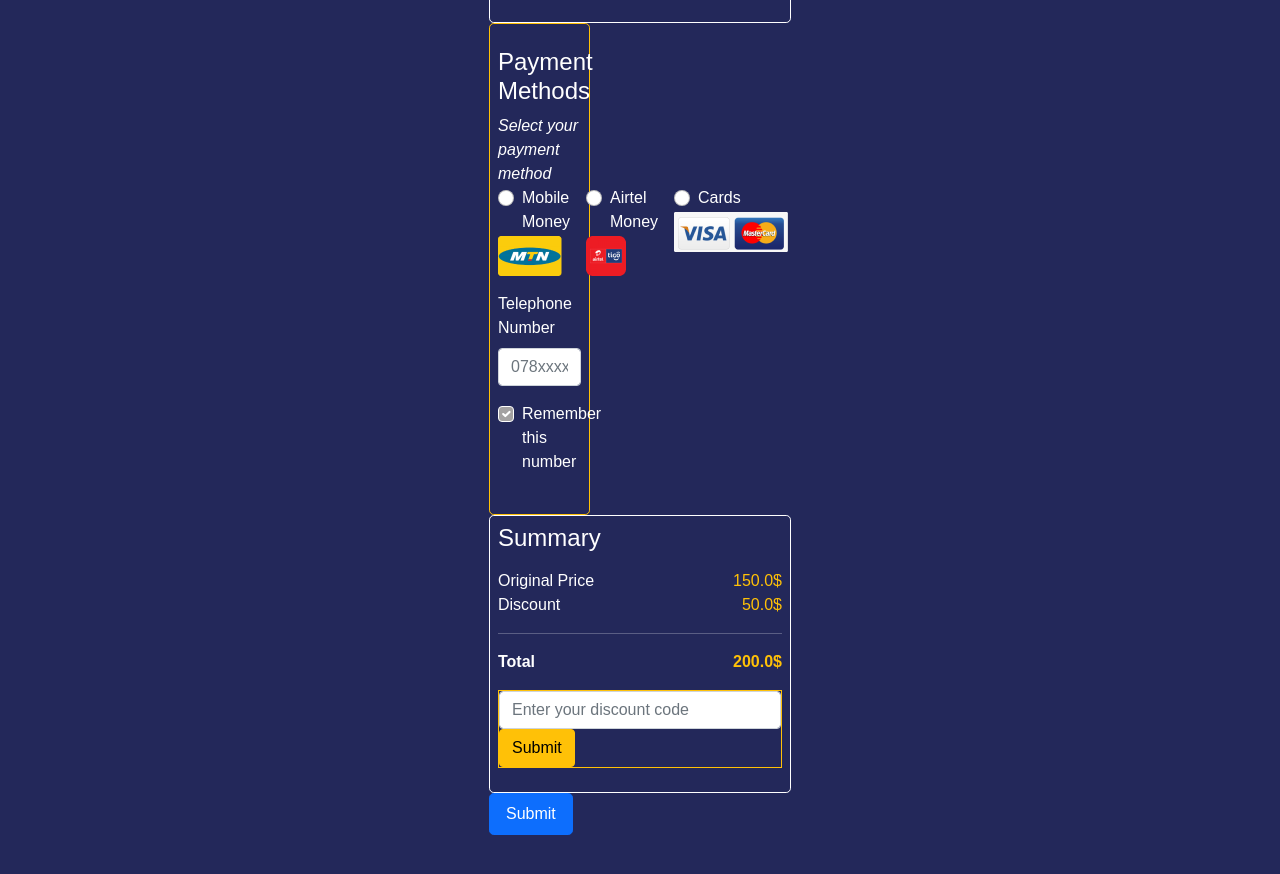
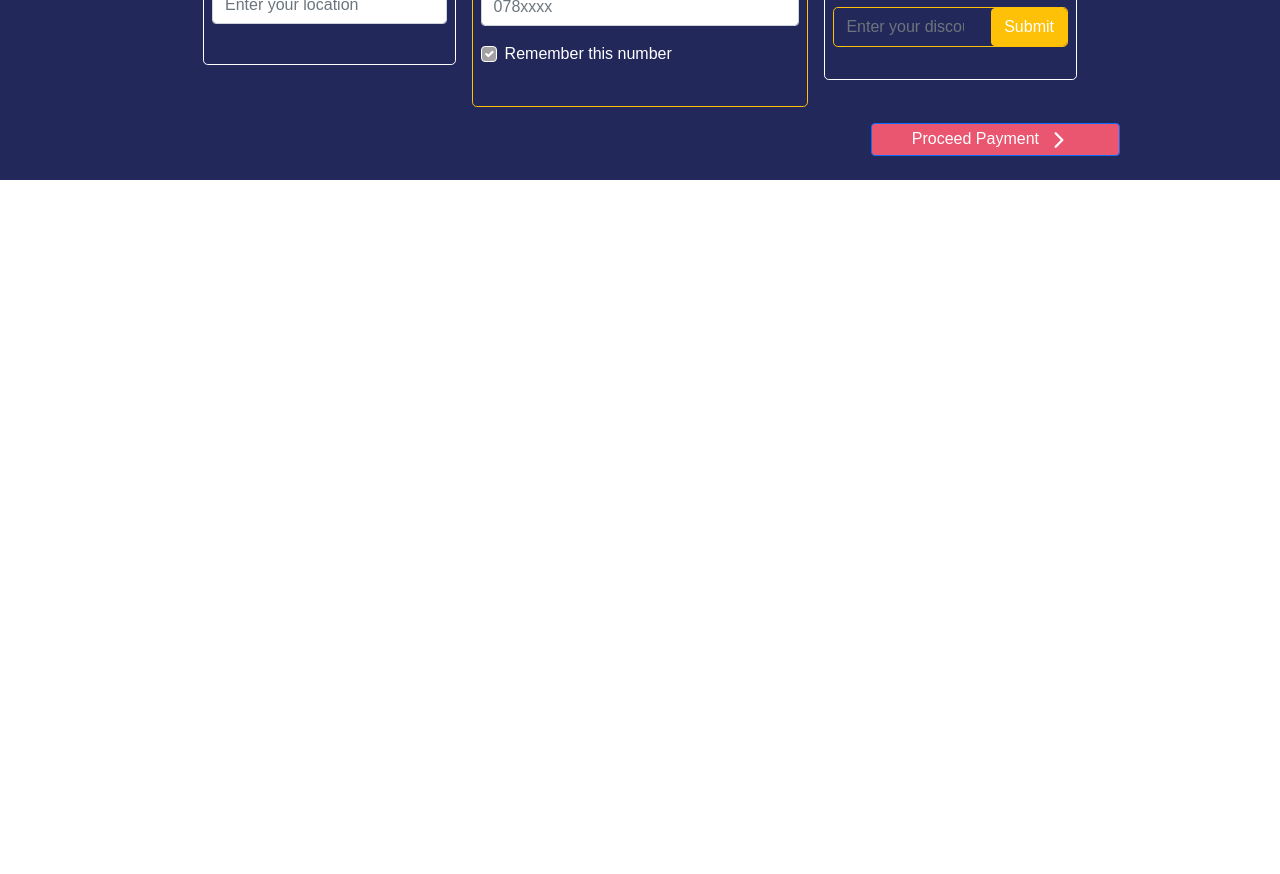
Before and after one commit to BertrandConxy/uzi-task, a React (Create React App) app: page /payment in a window 1280 px wide. Shown: the part 520-1394 px from the top of the page. After the commit the page ends 800 px from the top, so only its background shows below. Built offline with nearby package versions, Linux system fonts and the light colour scheme.

Commit message:
question page setup

```diff
--- a/src/App.js
+++ b/src/App.js
@@ -1,6 +1,7 @@
 import { Route, Routes } from 'react-router-dom';
 import Overview from './pages/Overview';
 import Payment from './pages/Payment';
+import Question from './pages/Question';
 
 function App() {
   return (
@@ -8,6 +9,7 @@ function App() {
       <Routes>
         <Route path="/overview" element={<Overview />} />
         <Route path="/payment" element={<Payment />} />
+        <Route path="/question" element={<Question />} />
       </Routes>
     </>
   );
--- /dev/null
+++ b/src/components/payments/PayModal.js
@@ -0,0 +1,61 @@
+import React from 'react';
+import { Modal, Button } from 'react-bootstrap';
+
+const PayModal = (props) => (
+  <Modal
+    {...props}
+    size="lg"
+    aria-labelledby="contained-modal-title-vcenter"
+    centered
+    className="rounded-3 p-3"
+  >
+    <Modal.Header closeButton>
+      <Modal.Title id="contained-modal-title-vcenter" className="text-center" />
+    </Modal.Header>
+    <Modal.Body>
+      <div className="d-flex flex-column justify-content-center align-items-center ">
+        <h4 className="text-center text-primary">Your Payment Details</h4>
+        <hr className="w-50 bold-line" />
+      </div>
+      <div className="mx-4">
+        <div className="d-flex justify-content-between">
+          <span>Subscription Type</span>
+          <span>Monthly</span>
+        </div>
+        <div className="d-flex justify-content-between ">
+          <span>Bill id </span>
+          <span>2333444</span>
+        </div>
+        <div className="d-flex justify-content-between">
+          <span>Purchhase data</span>
+          <span>Monthly</span>
+        </div>
+        <div className="d-flex justify-content-between">
+          <span>Subscription Type</span>
+          <span>Monthly</span>
+        </div>
+        <div className="d-flex justify-content-between">
+          <span>Subscription Type</span>
+          <span>Monthly</span>
+        </div>
+        <div className="d-flex justify-content-between">
+          <span>Subscription Type</span>
+          <span>Monthly</span>
+        </div>
+        <div className="d-flex justify-content-between">
+          <span>Subscription Type</span>
+          <span>Monthly</span>
+        </div>
+        <div className="d-flex justify-content-between">
+          <span className="text-danger fw-bold">Total cost</span>
+          <span className="text-danger fw-bold">100$</span>
+        </div>
+      </div>
+    </Modal.Body>
+    <Modal.Footer className="d-flex justify-content-center">
+      <Button className="btn btn-success w-100 shadow rounded-3" type="submit">Complete Payment</Button>
+    </Modal.Footer>
+  </Modal>
+);
+
+export default PayModal;
--- a/src/components/payments/PaymentMode.js
+++ b/src/components/payments/PaymentMode.js
@@ -1,16 +1,22 @@
-import React from "react";
-import { NavLink } from "react-router-dom";
-import { Form, Button } from "react-bootstrap";
-import "../../stylesheets/payment.css";
-import MTN from "../../assets/MTN.png";
-import Airtel from "../../assets/Airtel.png";
-import Card from "../../assets/Card.png";
+import React, { useState } from 'react';
+import { NavLink } from 'react-router-dom';
+import { Form, Button } from 'react-bootstrap';
+import '../../stylesheets/payment.css';
+import { IoIosArrowForward } from 'react-icons/io';
+import MTN from '../../assets/MTN.png';
+import Airtel from '../../assets/Airtel.png';
+import Card from '../../assets/Card.png';
+import PayModal from './PayModal';
 
-const PaymentMode = () => (
+const PaymentMode = () => {
+  const [modalShow, setModalShow] = useState(false);
+  return (
     <section>
       <div className="d-flex flex-column justify-content-center align-items-center">
         <h2 className="text-warning text-center">Plans and Pricing</h2>
-      <p className="text-white">Get complete unlimited access to UZI lessons</p>
+        <p className="text-white">
+          Get complete unlimited access to UZI lessons
+        </p>
         <div className="d-flex align-items-center">
           <NavLink
             to="/payment/2"
@@ -33,8 +39,8 @@ const PaymentMode = () => (
         </div>
       </div>
 
+      <Form className="position-relative d-flex flex-column align-items-center ">
         <div className="row row-cols-2  row-cols-sm-2 row-cols-md-2 row-cols-lg-4 gap-3 align-items-center justify-content-center my-3">
-      <Form>
           <div className="col border rounded-3 border-white py-4 px-2">
             <h4 className="text-white">Bill Address</h4>
             <Form.Group className="mb-3" controlId="formBasicEmail">
@@ -56,7 +62,7 @@ const PaymentMode = () => (
 
             <div className="d-flex gap-3">
               <Form.Group className="mb-3" controlId="formBasicRadiobox">
-              <Form.Check type="radio" label="Mobile Money" />
+                <Form.Check type="radio" label="Mobile Money" checked />
                 <img src={Card} alt="card" />
               </Form.Group>
               <Form.Group className="mb-3" controlId="formBasicRadiobox">
@@ -74,10 +80,14 @@ const PaymentMode = () => (
               <Form.Control type="tel" placeholder="078xxxx" />
             </Form.Group>
             <Form.Group className="mb-3" controlId="formBasicCheckbox">
-            <Form.Check type="checkbox" label="Remember this number" checked />
+              <Form.Check
+                type="checkbox"
+                label="Remember this number"
+                checked
+              />
             </Form.Group>
           </div>
-        <div className="col border rounded-3 border-white py-2 px-2">
+          <div className="col border rounded-3 border-white py-3 px-2 summary">
             <h4 className="text-white">Summary</h4>
             <div className="my-3">
               <div className="d-flex justify-content-between">
@@ -91,32 +101,42 @@ const PaymentMode = () => (
               <hr className="text-white" />
               <div className="d-flex justify-content-between">
                 <span className="fw-bold text-white">Total</span>
-              <span className="fw-bold text-warning">200.0$</span>
+                <span className="fw-bold text-warning">100.0$</span>
               </div>
             </div>
             <div>
               <Form>
-              <Form.Group
-                className="mb-3 border border-warning"
-                controlId="formBasicNumber"
-              >
+                <h5 className="text-warning">Discount Code</h5>
+                <div className="mb-3 border border-warning rounded-3 d-flex">
                   <Form.Control
                     type="number"
                     placeholder="Enter your discount code"
+                    className="bg-transparent border-0 rounded"
                   />
-                <Button variant="warning" type="submit">
+                  <Button
+                    variant="warning"
+                    className="text-white"
+                    type="submit"
+                  >
                     Submit
                   </Button>
-              </Form.Group>
+                </div>
               </Form>
             </div>
           </div>
-        <Button className="payment-btn rounded-3 py-2 px-3" type="submit">
-          Submit
+        </div>
+        <Button
+          className="payment-btn align-self-lg-end mr-4 text-white"
+          type="button"
+          onClick={() => setModalShow(true)}
+        >
+          Proceed Payment
+          <IoIosArrowForward className="fs-4 mx-2" />
         </Button>
       </Form>
-    </div>
+      <PayModal show={modalShow} onHide={() => setModalShow(false)} />
     </section>
   );
+};
 
 export default PaymentMode;
--- /dev/null
+++ b/src/components/questions/Pictures.js
@@ -0,0 +1,9 @@
+import React from 'react'
+
+const Pictures = () => {
+  return (
+    <div>Pictures</div>
+  )
+}
+
+export default Pictures
--- /dev/null
+++ b/src/components/questions/QuestionCard.js
@@ -0,0 +1,7 @@
+import React from 'react';
+
+const QuestionCard = () => (
+  <div>QuestionCard</div>
+);
+
+export default QuestionCard;
--- /dev/null
+++ b/src/components/questions/QuestionSection.js
@@ -0,0 +1,30 @@
+import React from 'react'
+import "../../stylesheets/questionSection.css";
+import QuestionCard from './QuestionCard'
+import Pictures from './Pictures'
+import {BsClockFill} from 'react-icons/bs'
+
+const QuestionSection = () => {
+  return (
+    <section className='section-bg-2 py-3'>
+        <div className='d-flex justify-content-between'>
+            <div className='d-flex flex-column align-items-center'>
+                <BsClockFill className='text-warning fs-2'/>
+                <span className='text-warning fs-2 fw-bold'>09:23</span>
+            </div>
+            <div class="form-check form-switch d-flex flex-column ">
+                <label class="form-check-label fw-bold my-2 text-white" for="flexSwitchCheckChecked">Music</label>
+                <input class="form-check-input m-0" type="checkbox" id="flexSwitchCheckChecked"></input>
+            </div>
+            <div className='d-flex flex-column'>
+                <h3 className='color-1 text-uppercase fw-bold'>tip:</h3>
+                <p className='text-white fw-bold'>Click on the triangle once it is pointing on right answer</p>
+            </div>
+        </div>
+        <QuestionCard />
+        <Pictures />
+    </section>
+  )
+}
+
+export default QuestionSection
--- /dev/null
+++ b/src/pages/Question.js
@@ -0,0 +1,12 @@
+import React from 'react';
+import TopContainer from "../components/topContainer/TopContainer";
+import QuestionSection from '../components/questions/QuestionSection';
+
+const Question = () => (
+  <section className="section-bg py-4">
+    <TopContainer />
+    <QuestionSection />
+    </section>
+);
+
+export default Question;
--- a/src/stylesheets/payment.css
+++ b/src/stylesheets/payment.css
@@ -15,3 +15,21 @@
   background-color: rgb(163, 161, 161)!important;
   border-color: #fff !important;
 }
+
+.payment-btn {
+  background-color: #EA5670;
+  padding: 0.2rem 2.5rem;
+  margin-right: 0.25rem;
+}
+
+.bold-line {
+  height: 4px!important;
+  background-color: #bc6808;
+  border-radius: 4px;
+}
+
+@media screen and (min-width: 600px) {
+  .payment-btn {
+    margin-right: 10rem;
+  }
+}
--- /dev/null
+++ b/src/stylesheets/questionSection.css
@@ -0,0 +1,3 @@
+.section-bg-2 {
+    background-color: #12AAAB;
+}
```
Lines whose indentation alone changed are shown as unchanged.
